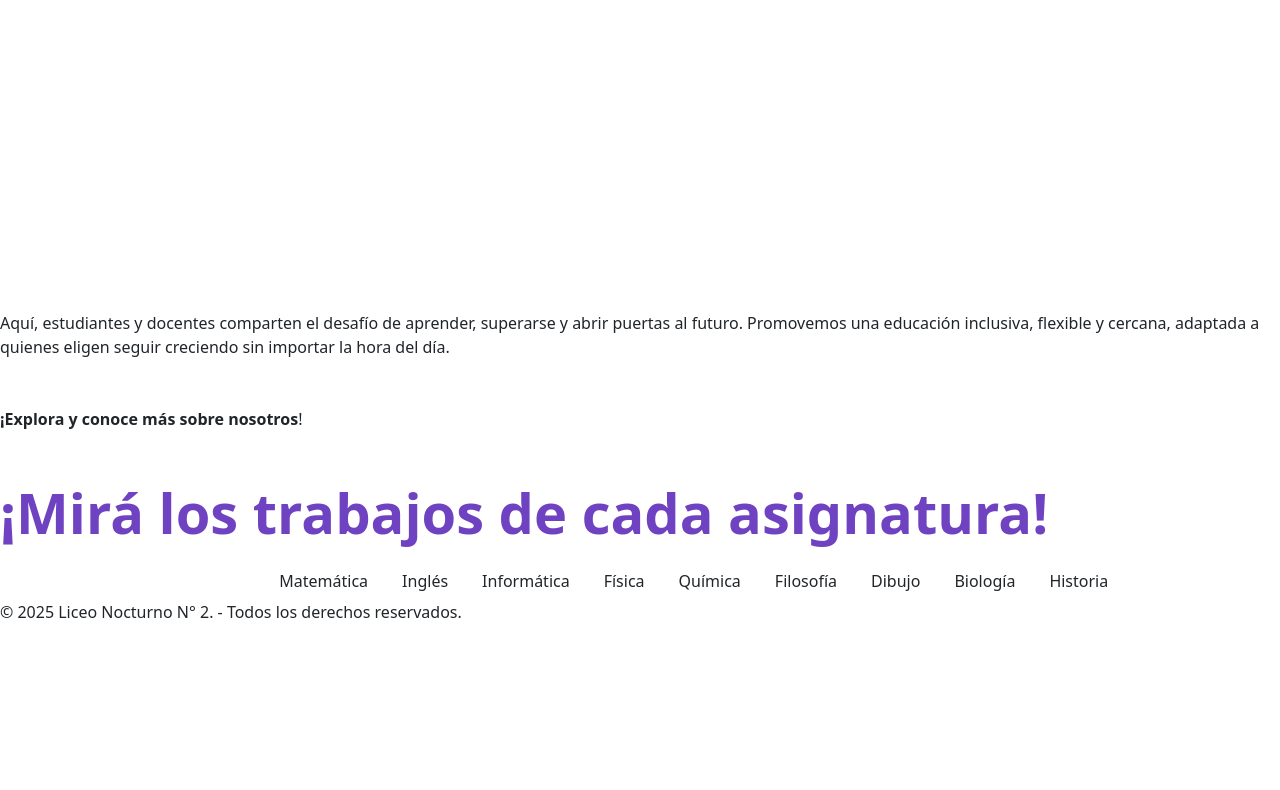
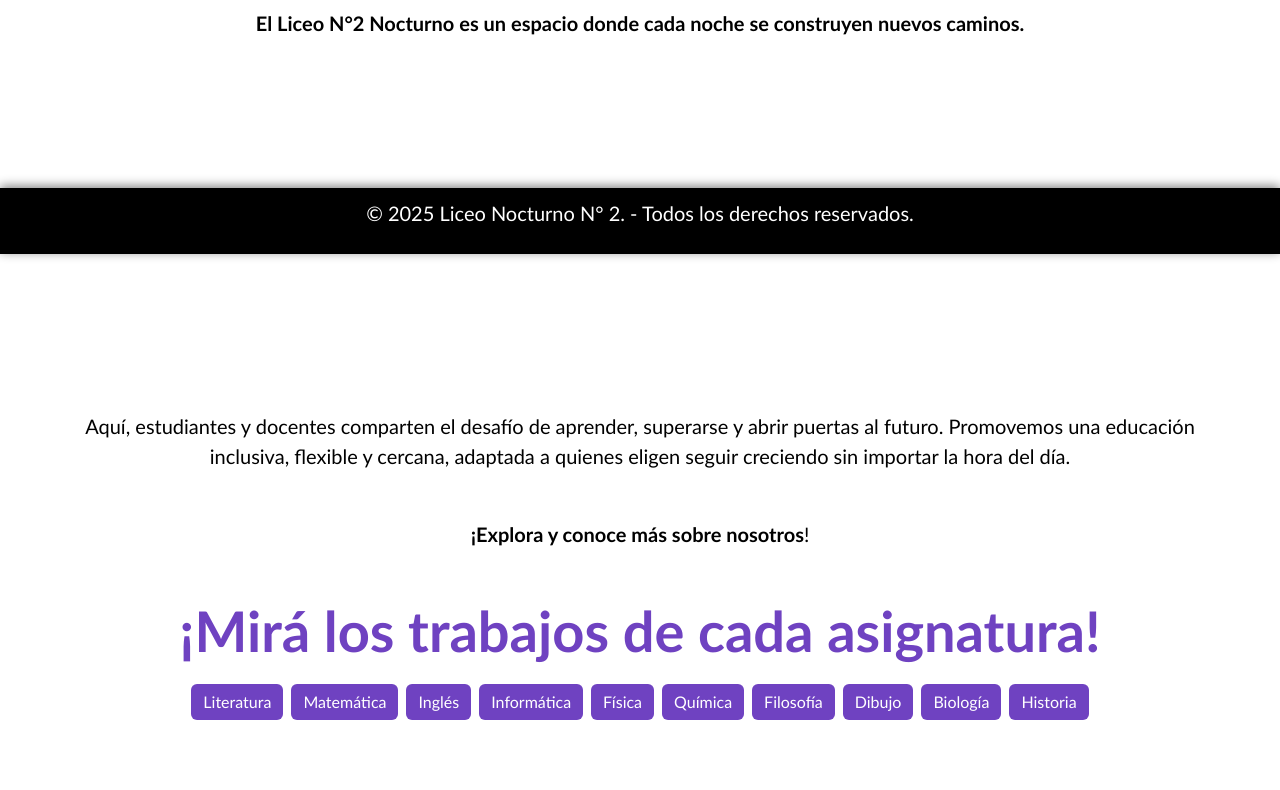
Before and after one commit to Alfontino/LiceoN2Durazno, a plain HTML site: page index.html in a window 1280 px wide. Shown: the part 546-1336 px from the top of the page. Before the commit the page ends 1186 px from the top, so only its background shows below. Drawn offline with nearby package versions, Linux system fonts and the light colour scheme; the site is published under a folder, as on GitHub Pages, so addresses that start at the root find nothing.

Commit message:
error de ruta con CSS solucionado

```diff
--- a/index.html
+++ b/index.html
@@ -7,7 +7,7 @@
     <link href="https://cdn.jsdelivr.net/npm/bootstrap@5.3.3/dist/css/bootstrap.min.css" rel="stylesheet"
         integrity="sha384-QWTKZyjpPEjISv5WaRU9OFeRpok6YctnYmDr5pNlyT2bRjXh0JMhjY6hW+ALEwIH" crossorigin="anonymous" />
 
-    <link rel="stylesheet" href="/assets/css/estilos.css">
+    <link rel="stylesheet" href="assets/css/estilos.css">
     <title>Liceo Nº 2 de Durazno "Maestro Víctor Quiroga Hernández"</title>
 </head>
 
```
